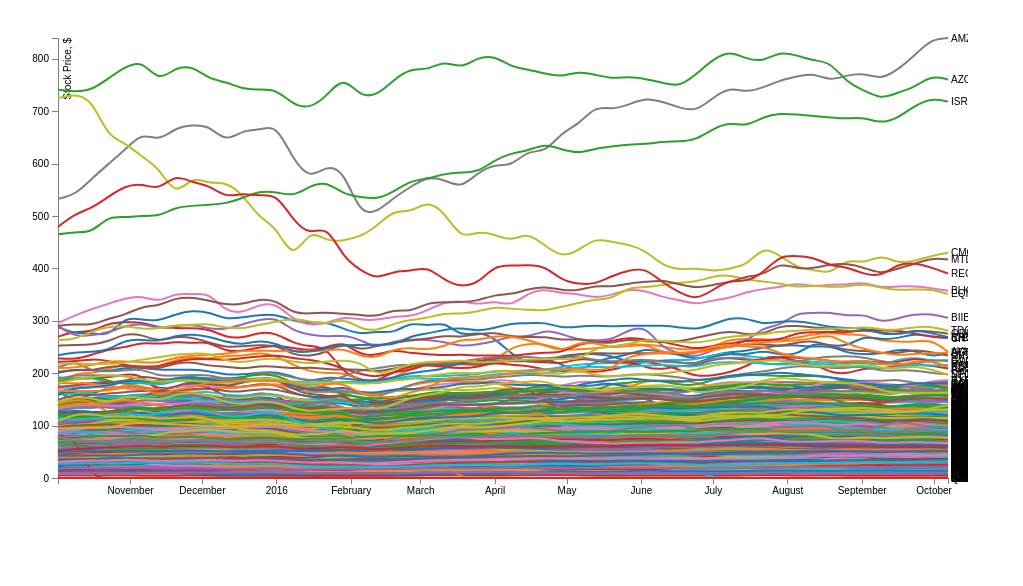
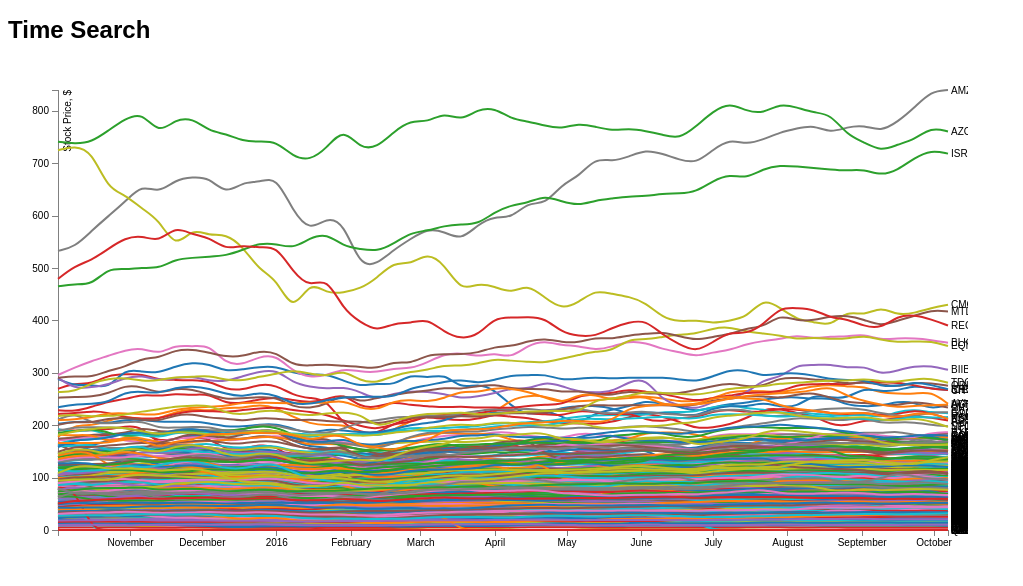
Before and after one commit to huevosabio/CS448, a plain HTML site: page A3/index.html in a window 1280 px wide. Shown: the whole page, without its empty margins (0-1023 px from the left). Drawn offline with nearby package versions, Linux system fonts and the light colour scheme.

Commit message:
titulo
agregue titulo

```diff
--- a/A3/index.html
+++ b/A3/index.html
@@ -20,6 +20,7 @@ path {
 
 </style>
 <body>
+<h1>Time Search</h1>
  <svg width="960" height="500"></svg>
 <!-- load the d3.js library -->
 <script src="http://d3js.org/d3.v4.min.js"></script>
```
